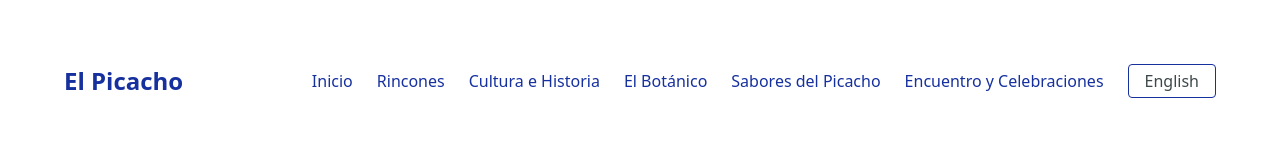
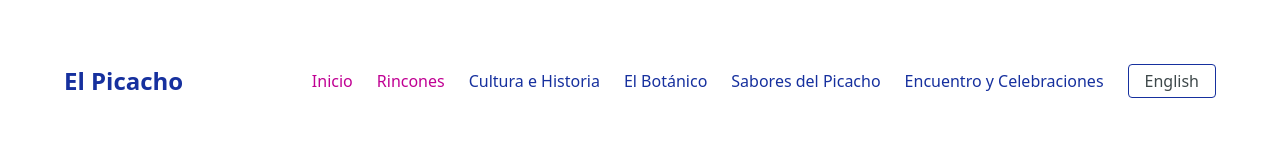
Before and after one commit to Algarrobal/el-picacho-landing, a React (Vite) app: page /picacheada in a window 1280 px wide. Shown: the top 149 px of the page. Built offline with nearby package versions, Linux system fonts and the light colour scheme.

Commit message:
Update Picacheada.jsx

```diff
--- a/src/Picacheada.jsx
+++ b/src/Picacheada.jsx
@@ -156,7 +156,14 @@ This service requires a 48-hour advance reservation.`,
        <ul className="hidden md:flex items-center gap-6 text-sm md:text-base">
   {t[lang].nav.map((item, idx) => (
     <li key={idx}>
-              <a href={item.link} className="text-[#16309e] hover:underline">
+      <a
+        href={item.link}
+        className={`hover:underline ${
+          item.label === "Inicio" || item.label === "Rincones" || item.label === "Home" || item.label === "Nooks"
+            ? "text-[#c00093]"
+            : "text-[#16309e]"
+        }`}
+      >
         {item.label}
       </a>
     </li>
@@ -188,7 +195,11 @@ This service requires a 48-hour advance reservation.`,
       <div key={idx}>
         <a
           href={item.link}
-                className="block text-[#16309e] hover:underline"
+          className={`block hover:underline ${
+            item.label === "Inicio" || item.label === "Rincones" || item.label === "Home" || item.label === "Nooks"
+              ? "text-[#c00093]"
+              : "text-[#16309e]"
+          }`}
           onClick={() => setMobileMenuOpen(false)}
         >
           {item.label}
```
Lines whose indentation alone changed are shown as unchanged.
